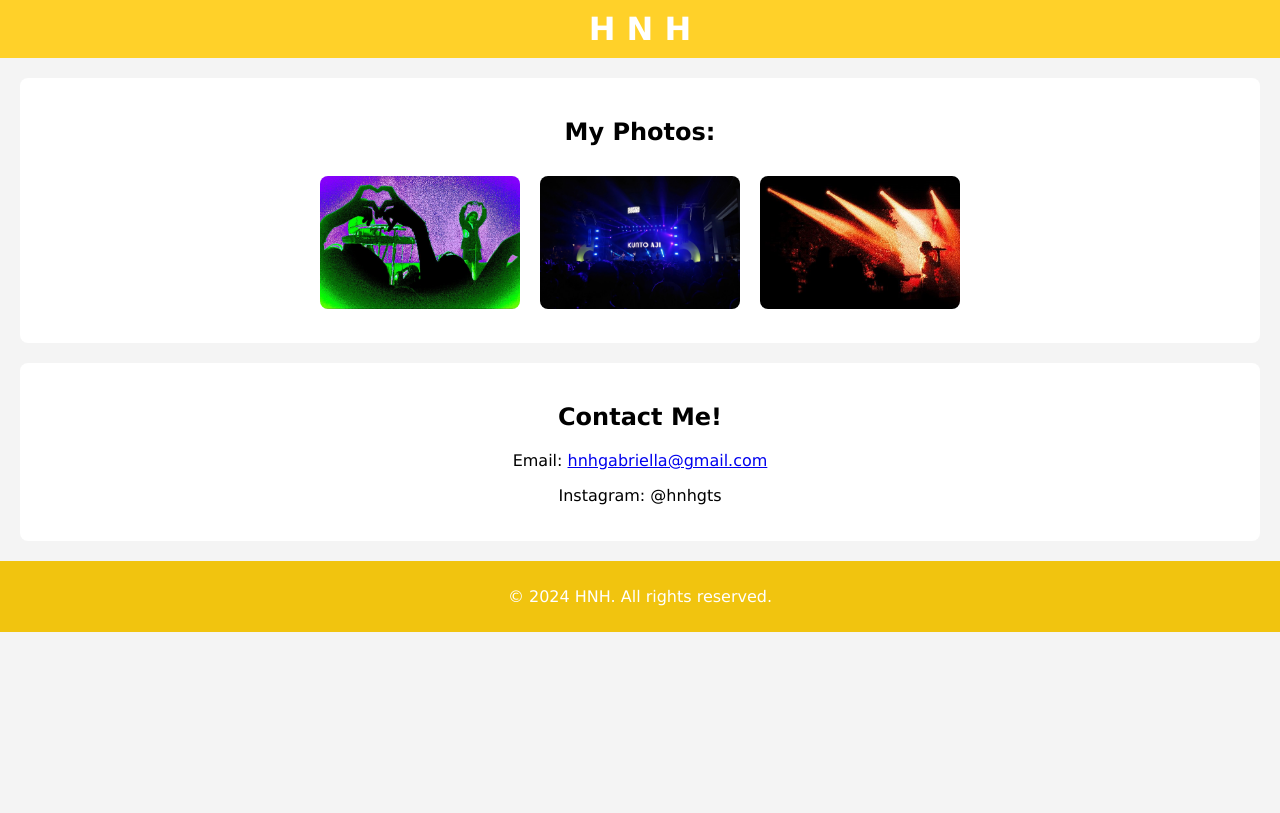
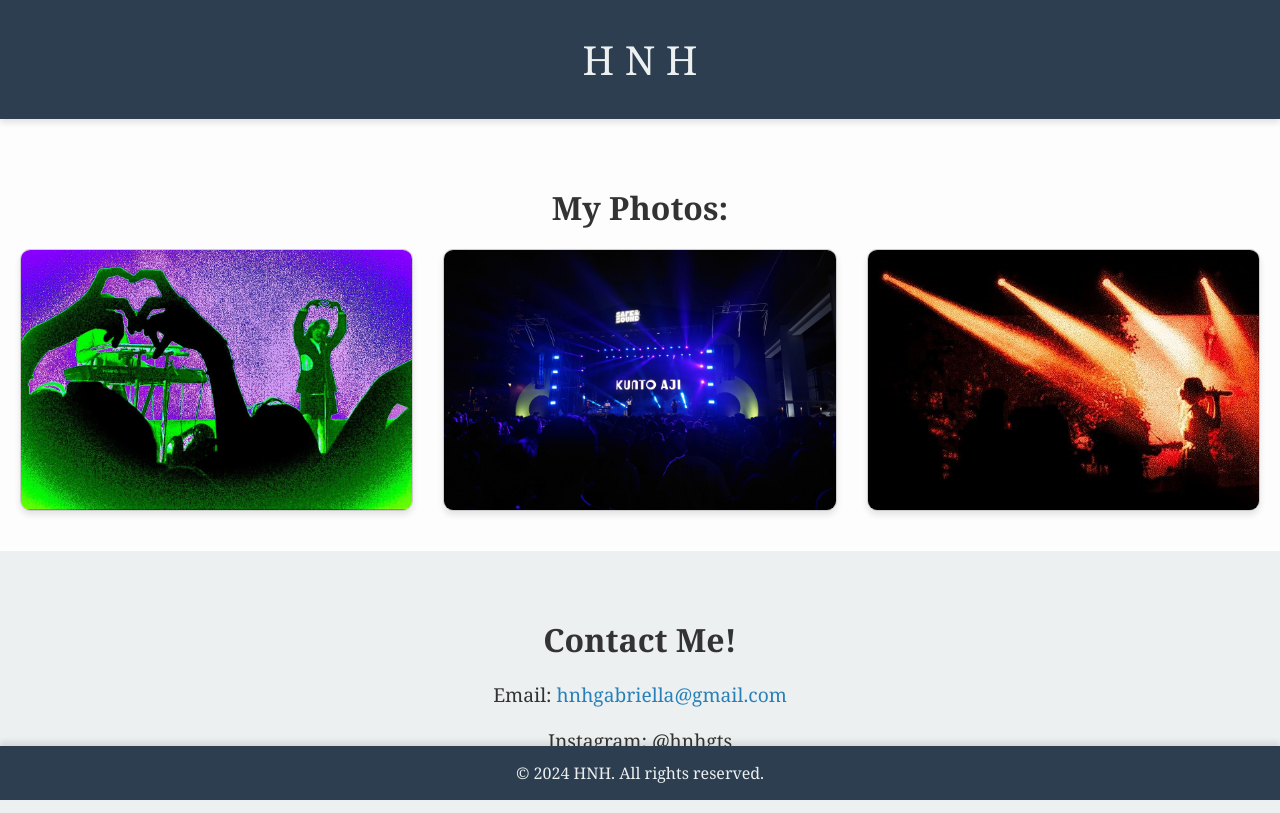
Before and after one commit to hnhgts/Portfolio, a plain HTML site: page index.html in a window 1280 px wide. Drawn offline with Linux system fonts and the light colour scheme.

Commit message:
Update styles.css

```diff
--- a/styles.css
+++ b/styles.css
@@ -1,55 +1,104 @@
+/* Mengatur gaya dasar untuk body */
 body {
-    font-family: Verdana;
+    font-family: 'Georgia', serif;
+    color: #333;
     margin: 0;
     padding: 0;
-    background-color: #f4f4f4;
+    background-color: #fdfdfd;
 }
 
+/* Mengatur gaya untuk header */
 header {
-    background-color: #ffd129;
-    color: #fff;
-    padding: 10px 0;
+    background-color: #2c3e50;
+    color: #ecf0f1;
     text-align: center;
+    padding: 2em 0;
+    box-shadow: 0 4px 6px rgba(0, 0, 0, 0.1);
 }
 
 header h1 {
     margin: 0;
+    font-size: 2.5em;
+    font-weight: normal;
 }
 
-section {
-    padding: 20px;
-    margin: 20px;
-    background-color: #fff;
-    border-radius: 8px;
-}
-
-section#contact {
+/* Mengatur gaya untuk bagian galeri */
+#gallery {
+    padding: 40px 20px;
     text-align: center;
 }
 
-section#gallery {
-    text-align: center;
+#gallery h2 {
+    font-size: 2em;
+    margin-bottom: 20px;
 }
 
 .gallery {
     display: flex;
+    justify-content: center;
     flex-wrap: wrap;
-    justify-content: center;
+    gap: 30px;
 }
 
 .gallery .item {
-    margin: 10px;
+    flex: 1 1 calc(33.333% - 60px);
+    box-sizing: border-box;
+    border: 1px solid #ccc;
+    border-radius: 10px;
+    overflow: hidden;
+    box-shadow: 0 4px 6px rgba(0, 0, 0, 0.1);
+    transition: transform 0.3s;
+}
+
+.gallery .item:hover {
+    transform: scale(1.05);
 }
 
 .gallery .item img {
-    max-width: 200px;
+    width: 100%;
     height: auto;
-    border-radius: 8px;
+    display: block;
 }
 
+/* Mengatur gaya untuk bagian kontak */
+#contact {
+    padding: 40px 20px;
+    background-color: #ecf0f1;
+    text-align: center;
+}
+
+#contact h2 {
+    font-size: 2em;
+    margin-bottom: 20px;
+}
+
+#contact p {
+    font-size: 1.2em;
+}
+
+#contact a {
+    color: #2980b9;
+    text-decoration: none;
+    transition: color 0.3s;
+}
+
+#contact a:hover {
+    color: #3498db;
+}
+
+/* Mengatur gaya untuk footer */
 footer {
+    background-color: #2c3e50;
+    color: #ecf0f1;
     text-align: center;
-    padding: 10px 0;
-    background-color: #F1C40F;
-    color: #fff;
+    padding: 1em 0;
+    position: fixed;
+    bottom: 0;
+    width: 100%;
+    box-shadow: 0 -4px 6px rgba(0, 0, 0, 0.1);
 }
+
+footer p {
+    margin: 0;
+    font-size: 1em;
+}
```
